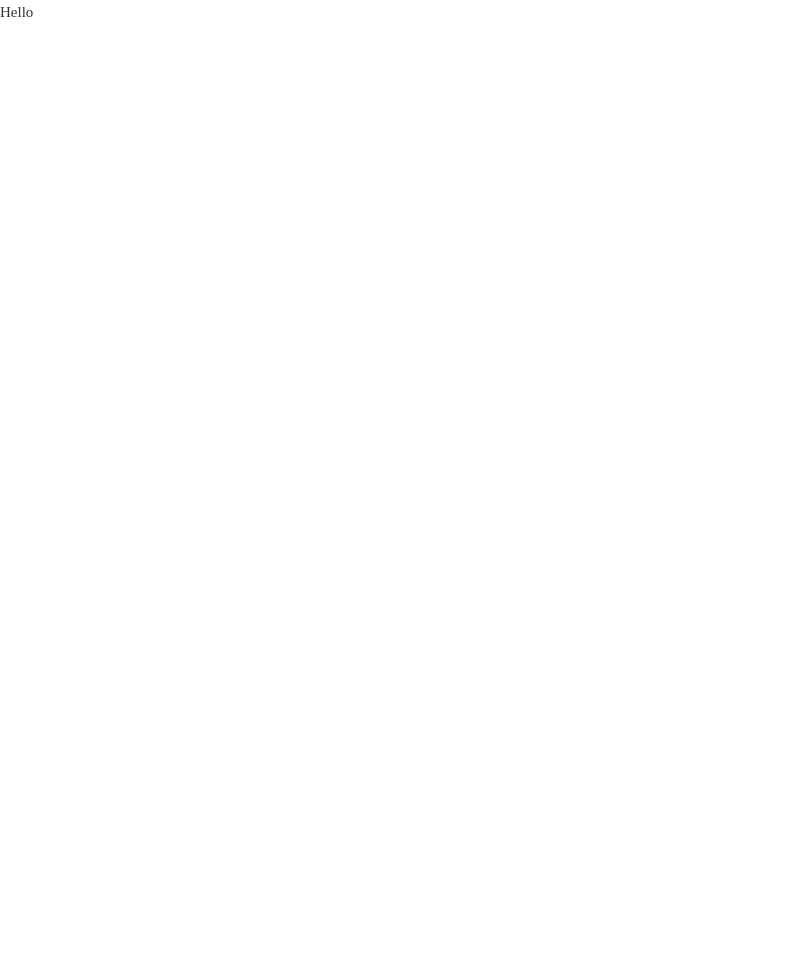
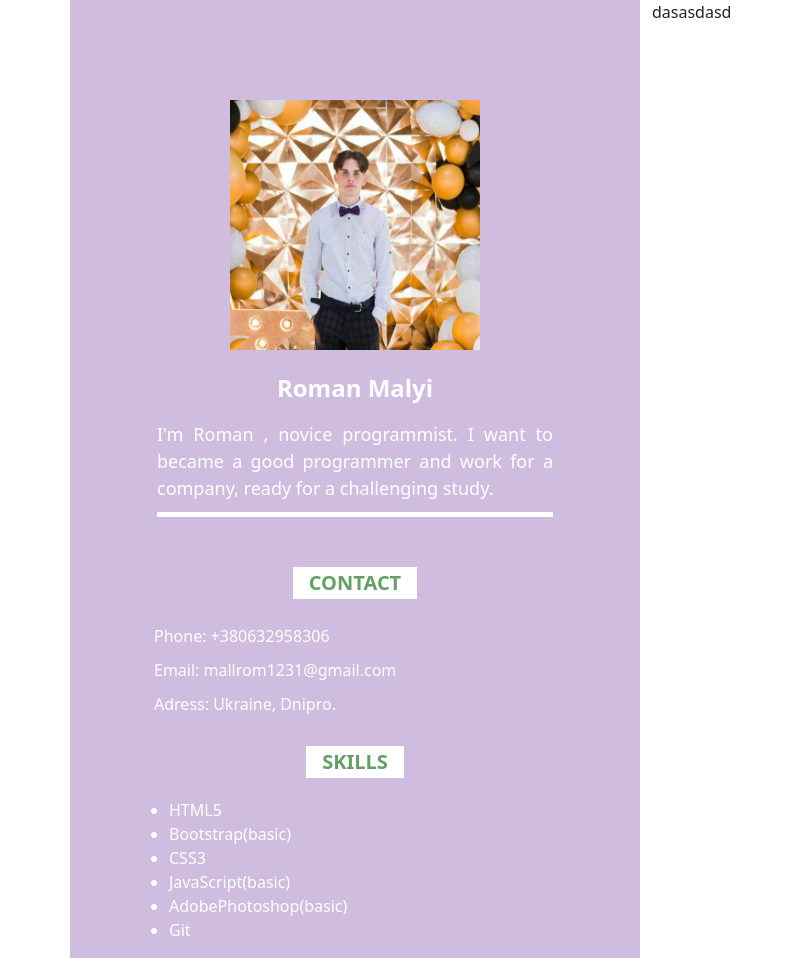
Before and after one commit to Roman15122022/rsschool-cv, a plain HTML site: page index.html in a window 1280 px wide. Shown: the whole page, without its empty margins (0-792 px from the left). Before the commit the page ends 800 px from the top, so only its background shows below. Drawn offline with nearby package versions, Linux system fonts and the light colour scheme.

Commit message:
feat: update html and css files, add photo

```diff
--- a/index.html
+++ b/index.html
@@ -5,9 +5,46 @@
     <meta http-equiv="X-UA-Compatible" content="IE=edge">
     <meta name="viewport" content="width=device-width, initial-scale=1.0">
     <link rel="stylesheet" href="style.css">
+    <link href="https://cdn.jsdelivr.net/npm/bootstrap@5.3.0-alpha1/dist/css/bootstrap.min.css" rel="stylesheet"
+    integrity="sha384-GLhlTQ8iRABdZLl6O3oVMWSktQOp6b7In1Zl3/Jr59b6EGGoI1aFkw7cmDA6j6gD" crossorigin="anonymous">
     <title>Document</title>
 </head>
 <body>
-    Hello
+<div class="container">
+    <div class="row">
+        <div class="col-6 bgc">
+            <img class="img__cv" src="img/cv__photo.jpg" alt="cv-photo">
+            <div class="name">Roman Malyi</div>
+            <div class="about__myself">I'm Roman , novice programmist. I want to became a good programmer and work for a company, ready for a challenging study.</div>
+            <div class="title">
+                <div class="subtitle__contact">contact</div>
+            </div>
+                <div class="contacts">
+                <div class="contacts__div">Phone: +380632958306</div>
+                <div class="contacts__div">Email: mallrom1231@gmail.com</div>
+                <div class="contacts__div">Adress: Ukraine, Dnipro.</div>
+            </div>
+            <div class="title">
+                <div class="subtitle__contact">skills</div>
+            </div>
+            <ul>
+                <li>HTML5</li>
+                <li>Bootstrap(basic)</li>
+                <li>CSS3</li>
+                <li>JavaScript(basic)</li>
+                <li>AdobePhotoshop(basic)</li>
+                <li>Git</li>
+            </ul>
+        </div>
+        <div class="col-6">dasasdasd</div>
+    </div>
+
+</div>
+
+
+
+<script src="https://cdn.jsdelivr.net/npm/bootstrap@5.3.0-alpha1/dist/js/bootstrap.bundle.min.js"
+        integrity="sha384-w76AqPfDkMBDXo30jS1Sgez6pr3x5MlQ1ZAGC+nuZB+EYdgRZgiwxhTBTkF7CXvN"
+        crossorigin="anonymous"></script>
 </body>
 </html>
--- a/style.css
+++ b/style.css
@@ -21,3 +21,68 @@ h1,h2,h3,h4,h5,h6{
     margin: 0 auto;
     padding: 0 15px;
 }
+
+/*col1*/
+.img__cv{
+
+    width: 250px;
+    height: 250px;
+    display: block;
+    margin: 100px auto 20px;
+}
+
+.name{
+    font-size: 24px;
+    font-weight: bold;
+    color: white;
+    text-align: center;
+}
+.bgc{
+    background-color: #cfbcde!important;
+}
+
+.about__myself{
+    font-size: 18px;
+    color: white;
+    margin: 15px;
+    padding-left: 60px;
+    padding-right: 60px;
+    text-align: justify;
+}
+.about__myself::after{
+    display: block;
+    content: '';
+    background-color: white;
+    width: 100%;
+    height: 5px;
+    margin-top: 10px;
+    margin-bottom: 50px ;
+}
+.title{
+    text-align: center;
+}
+.subtitle__contact{
+    text-transform: uppercase;
+    margin: 0 auto;
+    display: inline-block;
+    color: rgb(100, 159, 100);
+    font-weight: 600;
+    font-size: 20px;
+    border: 1px solid #fff;
+    background-color: #fff;
+    padding: 0 15px 0 15px;
+}
+.contacts{
+    color: white;
+    margin-top: 15px;
+    margin-left: 72px;
+    margin-bottom: 30px;
+}
+.contacts__div{
+    padding-top: 10px;
+}
+ul{
+    margin-top: 20px!important;
+    margin-left: 55px;
+    color: white;
+}
```
Also changed, not shown: img/cv__photo.jpg (added).
